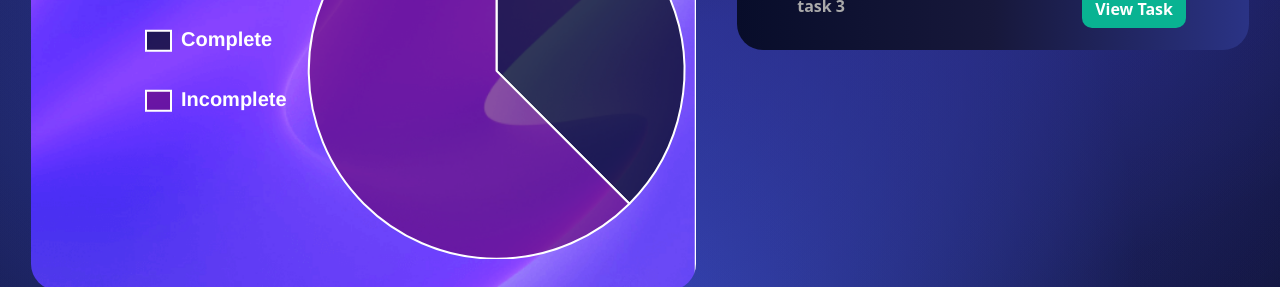
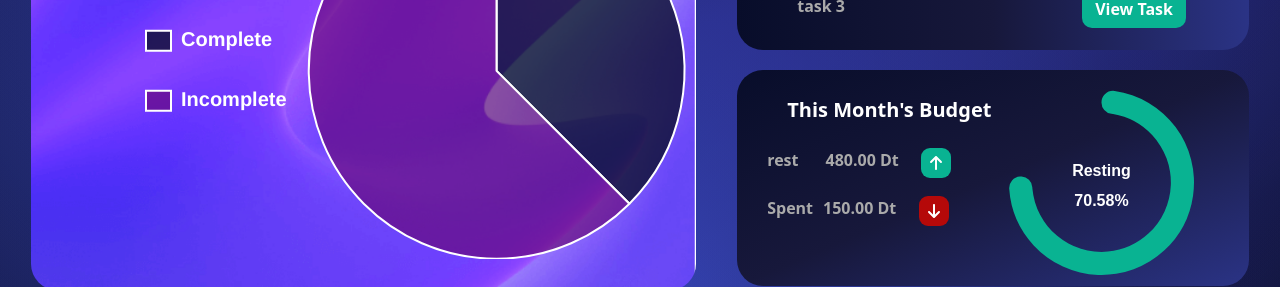
Before and after one commit to Rahma-sbei/-LifeSync-React-Task-Manager-Application, a React (Create React App) app: page /Home in a window 1280 px wide. Shown: the part 665-952 px from the top of the page. Built offline with nearby package versions, Linux system fonts and the light colour scheme.

Commit message:
expenses home card

```diff
--- /dev/null
+++ b/src/components/AllExpenses.jsx
@@ -0,0 +1,184 @@
+import React from "react";
+import { Card } from "react-bootstrap";
+import { Chart as ChartJS } from "chart.js/auto";
+import { Doughnut } from "react-chartjs-2";
+import { FaArrowUp, FaArrowDown } from "react-icons/fa6";
+import "bootstrap/dist/css/bootstrap.min.css";
+import "../App.css";
+
+export default function AllExpenses() {
+  const data = {
+    datasets: [
+      {
+        data: [480, 150],
+        backgroundColor: ["#09B392", "transparent"],
+        borderWidth: 0,
+      },
+    ],
+  };
+
+  const options = {
+    cutout: "75%",
+    responsive: true,
+    plugins: {
+      legend: {
+        display: "none",
+      },
+      centerText: {
+        display: true,
+        text: "Resting\n70.58%",
+      },
+    },
+    elements: {
+      arc: {
+        borderRadius: 15,
+      },
+    },
+  };
+  const centerTextPlugin = {
+    id: "centerText",
+    beforeDraw: (chart) => {
+      const { ctx } = chart;
+      const centerX = chart.width / 2;
+      const centerY = chart.height / 2;
+
+      const text = chart.config.options.plugins.centerText.text;
+
+      const lines = text.split("\n");
+
+      ctx.save();
+      ctx.font = "bold 16px Arial";
+      ctx.fillStyle = "white";
+      ctx.textAlign = "center";
+      ctx.textBaseline = "middle";
+
+      const lineHeight = 30;
+      const startY = centerY - ((lines.length - 1) * lineHeight) / 2 + 9;
+
+      lines.forEach((line, index) => {
+        ctx.fillText(line, centerX, startY + index * lineHeight);
+      });
+
+      ctx.restore();
+    },
+  };
+
+  return (
+    <Card
+      style={{
+        width: "40vw",
+        marginLeft: "4px",
+        display: "flex",
+        flexDirection: "row",
+        justifyContent: "space-between",
+        borderRadius: "26px",
+        height: "27vh",
+        backgroundColor: "#17183B",
+        backgroundImage:
+          "linear-gradient(to bottom right, #080D2A,#17183B,rgba(72, 92, 245, 0.4))",
+        backgroundSize: "cover",
+        padding: "10px",
+        border: "none",
+      }}
+    >
+      <div
+        style={{
+          marginTop: "10px",
+          marginLeft: "20px",
+          display: "flex",
+          flexDirection: "column",
+          width: "60%",
+        }}
+      >
+        <Card.Title
+          style={{
+            fontSize: "20px",
+            fontWeight: "bold",
+            color: "white",
+            marginTop: "8px",
+            marginLeft: "20px",
+          }}
+        >
+          This Month's Budget
+        </Card.Title>
+        <div
+          style={{
+            marginTop: "8px",
+            display: "flex",
+
+            flexDirection: "column",
+            gap: "8px",
+          }}
+        >
+          <div
+            style={{
+              display: "flex",
+              flexDirection: "row",
+              gap: "12px",
+              color: "#aaa",
+              fontWeight: "bold",
+              paddingTop: "10px",
+              paddingBottom: "0px",
+            }}
+          >
+            <Card.Text>rest </Card.Text>
+            <Card.Text style={{ marginLeft: "15px" }}>480.00 Dt</Card.Text>
+            <div
+              style={{
+                marginLeft: "10px",
+                width: "30px",
+                height: "30px",
+                backgroundColor: "#09B392",
+                borderRadius: "9px",
+                display: "flex",
+                justifyContent: "center",
+                alignItems: "center",
+              }}
+            >
+              <FaArrowUp color="white" />
+            </div>
+          </div>
+          <div
+            style={{
+              display: "flex",
+              flexDirection: "row",
+              gap: "10px",
+              color: "#aaa",
+              fontWeight: "bold",
+            }}
+          >
+            <Card.Text>Spent </Card.Text>
+            <Card.Text style={{ marginRight: "13px" }}>150.00 Dt</Card.Text>
+            <div
+              style={{
+                width: "30px",
+                height: "30px",
+                backgroundColor: "#B50909",
+                borderRadius: "9px",
+                display: "flex",
+                justifyContent: "center",
+                alignItems: "center",
+              }}
+            >
+              <FaArrowDown color="white" />
+            </div>
+          </div>
+        </div>
+      </div>
+      <div
+        style={{
+          height: "25vh",
+          marginTop: "0px",
+          paddingBottom: "5px",
+        }}
+      >
+        <Doughnut
+          data={data}
+          options={options}
+          style={{ marginRight: "40px" }}
+          plugins={[centerTextPlugin]}
+        />
+      </div>
+    </Card>
+  );
+}
--- a/src/components/HomePage.jsx
+++ b/src/components/HomePage.jsx
@@ -2,6 +2,7 @@ import React from "react";
 import WelcomeCard from "./WelcomCard";
 import TaskChart from "./TaskChart";
 import TodaysDeadLines from "./TodaysDeadlines";
+import AllExpenses from "./AllExpenses";
 
 export default function HomePage() {
   return (
@@ -24,6 +25,7 @@ export default function HomePage() {
           }}
         >
           <TodaysDeadLines />
+          <AllExpenses />
         </div>
       </div>
     </div>
```
